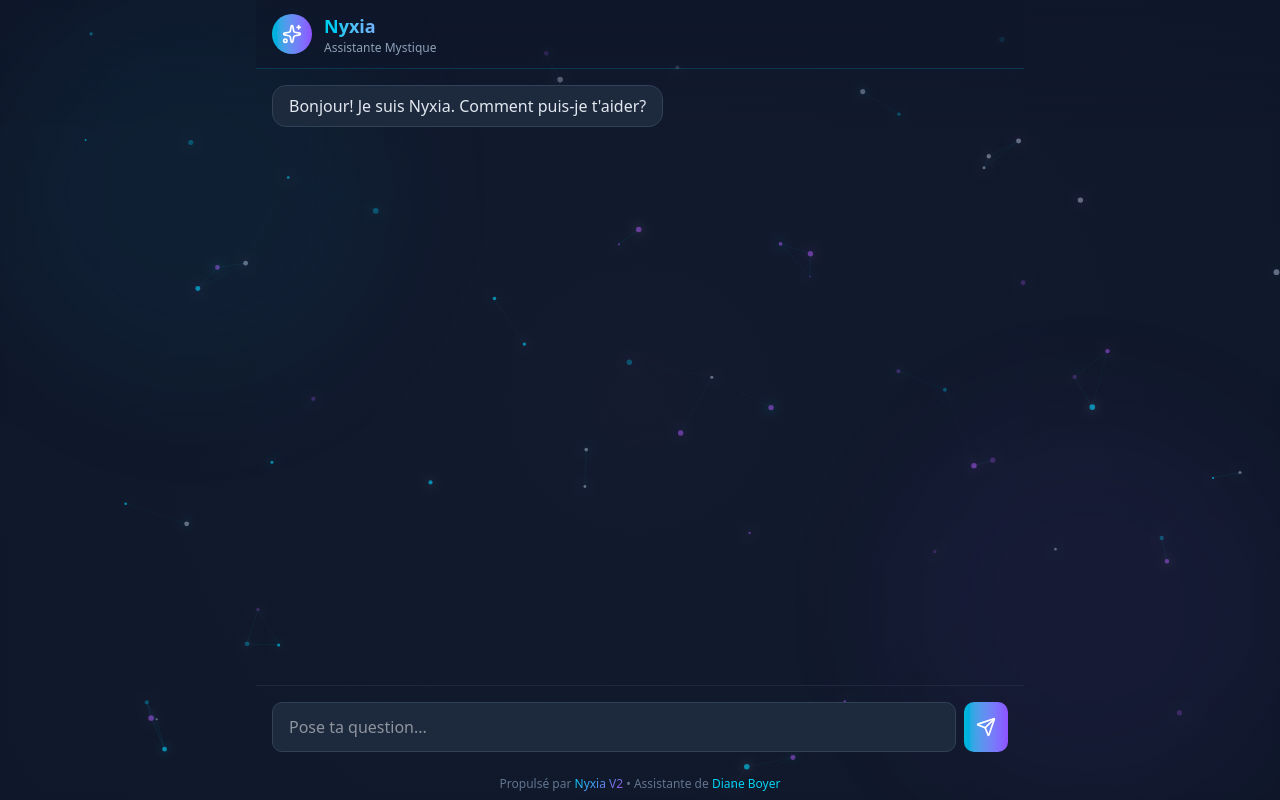
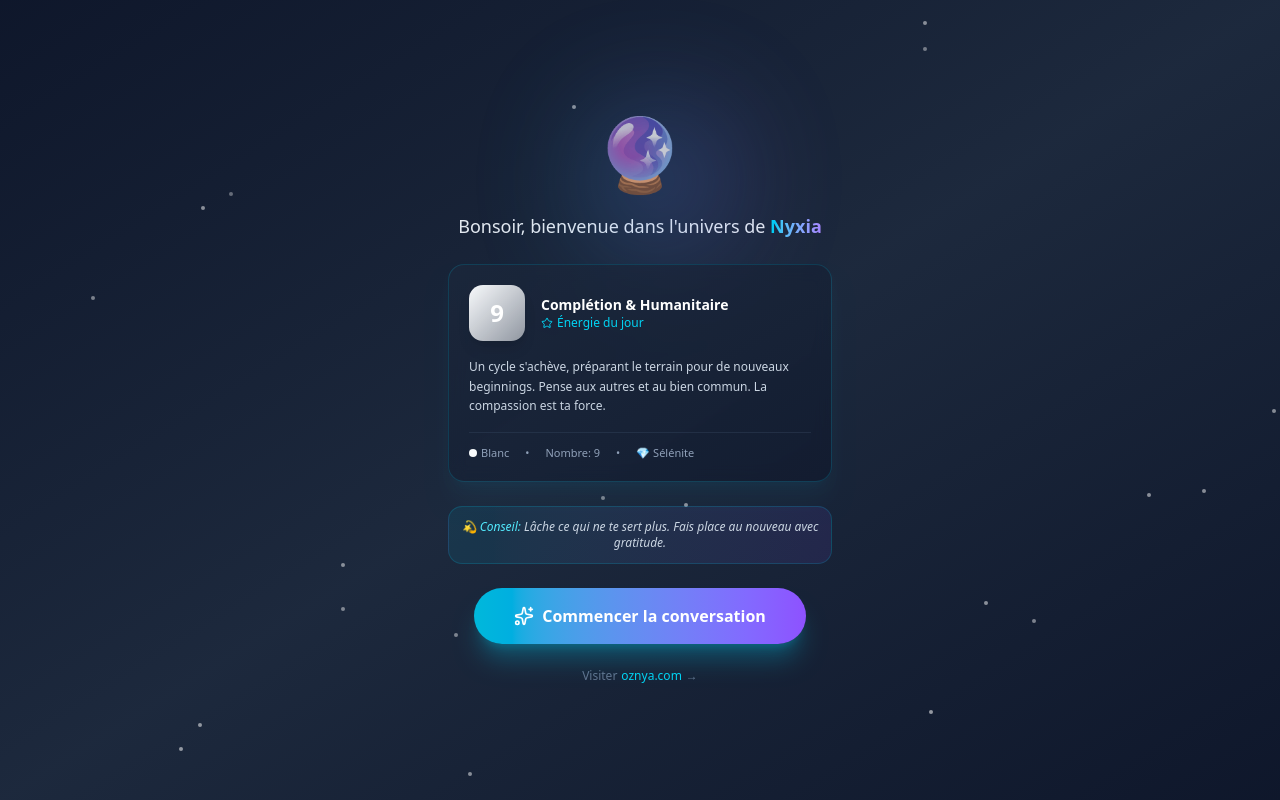
Before and after one commit to productionpublicationweb-max/oznya, a Next.js app: page / in a window 1280 px wide. Built offline with nearby package versions, Linux system fonts and the light colour scheme.

Commit message:
fix: restore original Nyxia site

```diff
--- a/src/app/page.tsx
+++ b/src/app/page.tsx
@@ -1,146 +1,262 @@
 'use client';
 
-import { useState, useEffect } from 'react';
+import { useState, Component, ReactNode } from 'react';
 import dynamic from 'next/dynamic';
-import { Sparkles, Send } from 'lucide-react';
+import { Sparkles, RefreshCw, Moon, Sun, Star } from 'lucide-react';
+import { getDailyEnergy, getTimeBasedGreeting, DailyEnergy } from '@/lib/dailyPrediction';
 
-// Test: Only load ParticleBackground
-const ParticleBackground = dynamic(
-  () => import('@/components/ParticleBackground').then(mod => ({ default: mod.ParticleBackground })),
-  { ssr: false }
-);
+// Error Boundary Component
+class ErrorBoundary extends Component<{ children: ReactNode; fallback?: ReactNode }, { hasError: boolean; error?: Error }> {
+  constructor(props: { children: ReactNode; fallback?: ReactNode }) {
+    super(props);
+    this.state = { hasError: false };
+  }
 
-// Simple chat without complex dependencies
-function SimpleChat() {
-  const [messages, setMessages] = useState<{role: string; content: string}[]>([]);
-  const [input, setInput] = useState('');
-  const [loading, setLoading] = useState(false);
-  const [mounted, setMounted] = useState(false);
+  static getDerivedStateFromError(error: Error) {
+    console.error('Error caught by boundary:', error);
+    return { hasError: true, error };
+  }
 
-  useEffect(() => {
-    setMounted(true);
-    setMessages([{
-      role: 'assistant',
-      content: 'Bonjour! Je suis Nyxia. Comment puis-je t\'aider?'
-    }]);
-  }, []);
-
-  const sendMessage = async () => {
-    if (!input.trim() || loading) return;
-
-    const userMsg = { role: 'user', content: input };
-    setMessages(prev => [...prev, userMsg]);
-    setInput('');
-    setLoading(true);
-
-    try {
-      const res = await fetch('/api/nyxia', {
-        method: 'POST',
-        headers: { 'Content-Type': 'application/json' },
-        body: JSON.stringify({
-          messages: [...messages, userMsg].map(m => ({ role: m.role, content: m.content })),
-          context: { messageCount: messages.length + 1 }
-        })
-      });
-      const data = await res.json();
-      setMessages(prev => [...prev, { role: 'assistant', content: data.response || 'Je suis là pour t\'aider.' }]);
-    } catch {
-      setMessages(prev => [...prev, { role: 'assistant', content: 'Les énergies sont perturbées...' }]);
-    } finally {
-      setLoading(false);
-    }
-  };
-
-  if (!mounted) {
-    return (
-      <div className="flex items-center justify-center h-full">
-        <div className="w-12 h-12 border-2 border-cyan-500/30 border-t-cyan-500 rounded-full animate-spin" />
+  render() {
+    if (this.state.hasError) {
+      return this.props.fallback || (
+        <div className="flex flex-col items-center justify-center h-screen bg-slate-900 text-white p-4">
+          <div className="text-6xl mb-4">🔮</div>
+          <h1 className="text-2xl font-bold mb-2 text-cyan-400">Oups ! Une erreur s'est produite</h1>
+          <p className="text-slate-400 mb-6 text-center max-w-md">
+            Les étoiles se sont alignées de façon inattendue.
+          </p>
+          <button
+            onClick={() => window.location.reload()}
+            className="flex items-center gap-2 px-6 py-3 bg-gradient-to-r from-cyan-500 to-violet-500 rounded-full text-white font-medium hover:shadow-lg hover:shadow-cyan-500/30 transition-all"
+          >
+            <RefreshCw className="w-5 h-5" />
+            Rafraîchir
+          </button>
         </div>
       );
     }
 
+    return this.props.children;
+  }
+}
+
+// Loading component
+function LoadingSpinner() {
   return (
-    <div className="flex flex-col h-full">
-      {/* Header */}
-      <header className="flex-shrink-0 px-4 py-3 border-b border-cyan-500/20 bg-slate-900/50">
-        <div className="flex items-center gap-3">
-          <div className="w-10 h-10 rounded-full bg-gradient-to-r from-cyan-500 to-violet-500 flex items-center justify-center">
-            <Sparkles className="w-5 h-5 text-white" />
-          </div>
-          <div>
-            <h1 className="text-lg font-semibold bg-gradient-to-r from-cyan-400 to-violet-400 bg-clip-text text-transparent">
-              Nyxia
-            </h1>
-            <p className="text-xs text-slate-400">Assistante Mystique</p>
-          </div>
-        </div>
-      </header>
-
-      {/* Messages */}
-      <div className="flex-1 overflow-y-auto p-4 space-y-3">
-        {messages.map((m, i) => (
-          <div key={i} className={`flex ${m.role === 'user' ? 'justify-end' : 'justify-start'}`}>
-            <div className={`max-w-[80%] px-4 py-2 rounded-xl ${
-              m.role === 'user'
-                ? 'bg-gradient-to-r from-cyan-500 to-violet-500 text-white'
-                : 'bg-slate-800 text-slate-200 border border-slate-700'
-            }`}>
-              {m.content}
-            </div>
-          </div>
-        ))}
-        {loading && (
-          <div className="flex justify-start">
-            <div className="bg-slate-800 px-4 py-2 rounded-xl text-slate-400">
-              Nyxia réfléchit...
-            </div>
-          </div>
-        )}
-      </div>
-
-      {/* Input */}
-      <div className="flex-shrink-0 p-4 border-t border-slate-800">
-        <div className="flex gap-2">
-          <input
-            value={input}
-            onChange={e => setInput(e.target.value)}
-            onKeyDown={e => e.key === 'Enter' && sendMessage()}
-            placeholder="Pose ta question..."
-            className="flex-1 bg-slate-800 border border-slate-700 rounded-lg px-4 py-3 text-white focus:outline-none focus:border-cyan-500"
-          />
-          <button
-            onClick={sendMessage}
-            disabled={loading}
-            className="p-3 bg-gradient-to-r from-cyan-500 to-violet-500 rounded-lg text-white disabled:opacity-50"
-          >
-            <Send className="w-5 h-5" />
-          </button>
-        </div>
+    <div className="flex items-center justify-center h-full min-h-[400px]">
+      <div className="flex flex-col items-center gap-4">
+        <div className="w-12 h-12 rounded-full border-2 border-cyan-500/30 border-t-cyan-500 animate-spin" />
+        <p className="text-slate-400 text-sm flex items-center gap-2">
+          <Sparkles className="w-4 h-4 text-cyan-400" />
+          Chargement...
+        </p>
       </div>
     </div>
   );
 }
 
-export default function Home() {
+// Dynamically import components with error handling
+const ChatInterfaceV2 = dynamic(
+  () => import('@/components/ChatInterfaceV2').then(mod => ({ default: mod.ChatInterfaceV2 })),
+  {
+    ssr: false,
+    loading: LoadingSpinner
+  }
+);
+
+// Hook to check if component is mounted (for SSR safety)
+function useMounted() {
+  const [mounted, setMounted] = useState(false);
+
+  // Use queueMicrotask to defer setState (avoids lint warning)
+  if (typeof window !== 'undefined' && !mounted) {
+    queueMicrotask(() => setMounted(true));
+  }
+
+  return mounted;
+}
+
+// Enhanced welcome screen with daily energy
+function WelcomeScreen({ onStart, dailyEnergy }: { onStart: () => void; dailyEnergy: DailyEnergy }) {
+  const greeting = getTimeBasedGreeting();
+  const hour = new Date().getHours();
+  const isNight = hour >= 21 || hour < 6;
+
   return (
-    <main className="relative h-screen w-full overflow-hidden">
-      <ParticleBackground />
-
-      <div className="relative z-10 h-screen flex flex-col">
-        <div className="absolute top-0 left-0 w-full h-full pointer-events-none overflow-hidden">
-          <div className="absolute top-0 left-0 right-0 h-32 bg-gradient-to-b from-slate-900/50 to-transparent" />
-          <div className="absolute top-0 left-0 w-96 h-96 bg-cyan-500/5 rounded-full blur-3xl" />
-          <div className="absolute bottom-0 right-0 w-96 h-96 bg-violet-500/5 rounded-full blur-3xl" />
+    <div className="flex flex-col items-center justify-center h-full text-center space-y-6 p-4">
+      {/* Avatar avec glow */}
+      <div className="relative">
+        <div className="absolute inset-0 blur-3xl opacity-40">
+          <div className="w-32 h-32 rounded-full bg-gradient-to-r from-cyan-500 to-violet-500" />
+        </div>
+        <div className="relative text-7xl animate-pulse">🔮</div>
+        {isNight && (
+          <Moon className="absolute -top-2 -right-2 w-6 h-6 text-yellow-300 animate-bounce" />
+        )}
+        {!isNight && hour >= 6 && hour < 18 && (
+          <Sun className="absolute -top-2 -right-2 w-6 h-6 text-yellow-400 animate-pulse" />
+        )}
       </div>
 
-        <div className="relative flex-1 min-h-0 max-w-3xl mx-auto w-full">
-          <SimpleChat />
+      {/* Titre et salutation */}
+      <div className="space-y-3 max-w-md">
+        <h2 className="text-lg font-light text-slate-200">
+          {greeting}, bienvenue dans l'univers de{' '}
+          <span className="bg-gradient-to-r from-cyan-400 to-violet-400 bg-clip-text text-transparent font-semibold">
+            Nyxia
+          </span>
+        </h2>
       </div>
 
-        <footer className="relative z-10 flex-shrink-0 py-2 px-4 text-center">
+      {/* Carte énergie du jour */}
+      <div className="p-5 rounded-2xl bg-gradient-to-br from-slate-800/60 to-slate-900/60 border border-cyan-500/20 backdrop-blur-sm shadow-xl shadow-cyan-500/5 w-full max-w-sm">
+        <div className="flex items-center gap-4 mb-4">
+          <div
+            className="w-14 h-14 rounded-xl flex items-center justify-center text-white text-2xl font-bold shadow-lg"
+            style={{
+              background: `linear-gradient(135deg, ${dailyEnergy.luckyColorHex}, ${dailyEnergy.luckyColorHex}88)`
+            }}
+          >
+            {dailyEnergy.number}
+          </div>
+          <div className="text-left">
+            <div className="text-sm font-semibold text-white">{dailyEnergy.title}</div>
+            <div className="text-xs text-cyan-400 flex items-center gap-1">
+              <Star className="w-3 h-3" />
+              Énergie du jour
+            </div>
+          </div>
+        </div>
+
+        <p className="text-xs text-slate-300 text-left leading-relaxed mb-4">
+          {dailyEnergy.description}
+        </p>
+
+        <div className="flex items-center gap-4 text-[11px] text-slate-400 border-t border-slate-700/50 pt-3">
+          <span className="flex items-center gap-1">
+            <span className="w-2 h-2 rounded-full" style={{ background: dailyEnergy.luckyColorHex }} />
+            {dailyEnergy.luckyColor}
+          </span>
+          <span>•</span>
+          <span>Nombre: {dailyEnergy.luckyNumber}</span>
+          <span>•</span>
+          <span>💎 {dailyEnergy.crystal}</span>
+        </div>
+      </div>
+
+      {/* Conseil du jour */}
+      <div className="p-3 rounded-xl bg-gradient-to-r from-cyan-500/10 to-violet-500/10 border border-cyan-500/20 max-w-sm">
+        <p className="text-xs text-slate-300 italic">
+          💫 <span className="font-medium text-cyan-300">Conseil:</span> {dailyEnergy.advice}
+        </p>
+      </div>
+
+      {/* Bouton Commencer */}
+      <button
+        onClick={onStart}
+        className="group relative overflow-hidden px-10 py-4 rounded-full bg-gradient-to-r from-cyan-500 to-violet-500 text-white font-semibold shadow-xl shadow-cyan-500/30 hover:shadow-cyan-500/50 hover:scale-105 transition-all duration-300"
+      >
+        <span className="relative z-10 flex items-center gap-2">
+          <Sparkles className="w-5 h-5" />
+          Commencer la conversation
+        </span>
+        <div className="absolute inset-0 bg-gradient-to-r from-violet-500 to-cyan-500 opacity-0 group-hover:opacity-100 transition-opacity" />
+      </button>
+
+      {/* Lien vers Oznya */}
+      <a
+        href="https://www.oznya.com"
+        target="_blank"
+        rel="noopener noreferrer"
+        className="text-xs text-slate-500 hover:text-cyan-400 transition-colors flex items-center gap-1"
+      >
+        <span>Visiter</span>
+        <span className="text-cyan-400">oznya.com</span>
+        <span>→</span>
+      </a>
+    </div>
+  );
+}
+
+export default function Home() {
+  const mounted = useMounted();
+  const [started, setStarted] = useState(false);
+  const [dailyEnergy] = useState(() => getDailyEnergy());
+
+  if (!mounted) {
+    return (
+      <main className="h-screen w-full bg-slate-900 flex items-center justify-center">
+        <LoadingSpinner />
+      </main>
+    );
+  }
+
+  if (!started) {
+    return (
+      <main className="relative h-screen w-full overflow-hidden bg-slate-900">
+        <div className="absolute inset-0 bg-gradient-to-br from-slate-900 via-slate-800 to-slate-900" />
+
+        {/* Étoiles animées */}
+        <div className="absolute inset-0 overflow-hidden pointer-events-none">
+          {[...Array(20)].map((_, i) => (
+            <div
+              key={i}
+              className="absolute w-1 h-1 bg-white rounded-full animate-pulse"
+              style={{
+                top: `${Math.random() * 100}%`,
+                left: `${Math.random() * 100}%`,
+                animationDelay: `${Math.random() * 3}s`,
+                opacity: Math.random() * 0.5 + 0.2
+              }}
+            />
+          ))}
+        </div>
+
+        <div className="relative z-10 h-full flex items-center justify-center">
+          <WelcomeScreen onStart={() => setStarted(true)} dailyEnergy={dailyEnergy} />
+        </div>
+      </main>
+    );
+  }
+
+  return (
+    <ErrorBoundary>
+      <main className="relative h-screen w-full overflow-hidden bg-slate-900">
+        {/* Background gradient */}
+        <div className="absolute inset-0 bg-gradient-to-br from-slate-900 via-slate-800 to-slate-900" />
+
+        {/* Decorative glows */}
+        <div className="absolute top-0 left-0 w-full h-full pointer-events-none overflow-hidden">
+          <div className="absolute top-0 left-0 w-96 h-96 bg-cyan-500/10 rounded-full blur-3xl" />
+          <div className="absolute bottom-0 right-0 w-96 h-96 bg-violet-500/10 rounded-full blur-3xl" />
+        </div>
+
+        {/* Main content */}
+        <div className="relative z-10 h-screen flex flex-col">
+          <ErrorBoundary fallback={
+            <div className="flex-1 flex items-center justify-center">
+              <div className="text-center p-4">
+                <p className="text-slate-400">Erreur lors du chargement du chat.</p>
+                <button
+                  onClick={() => window.location.reload()}
+                  className="mt-4 px-4 py-2 bg-cyan-500 rounded text-white"
+                >
+                  Réessayer
+                </button>
+              </div>
+            </div>
+          }>
+            <div className="flex-1 min-h-0 max-w-3xl mx-auto w-full">
+              <ChatInterfaceV2 />
+            </div>
+          </ErrorBoundary>
+
+          {/* Footer */}
+          <footer className="flex-shrink-0 py-2 px-4 text-center bg-slate-900/80 backdrop-blur-sm">
             <p className="text-xs text-slate-500">
               Propulsé par{' '}
-            <span className="text-gradient-cyan-violet font-medium">Nyxia V2</span>
+              <span className="text-cyan-400 font-medium">Nyxia V2</span>
               {' '}• Assistante de{' '}
               <a
                 href="https://www.oznya.com"
@@ -154,5 +270,6 @@ export default function Home() {
           </footer>
         </div>
       </main>
+    </ErrorBoundary>
   );
 }
```
Lines whose indentation alone changed are shown as unchanged.
